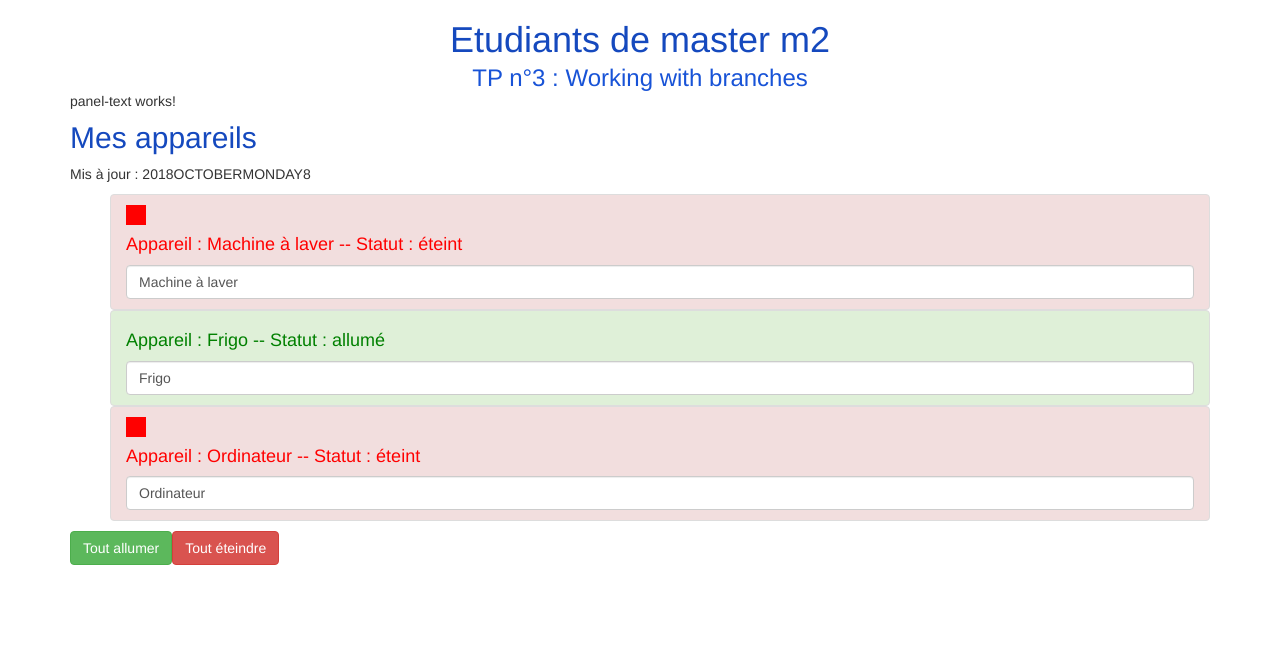
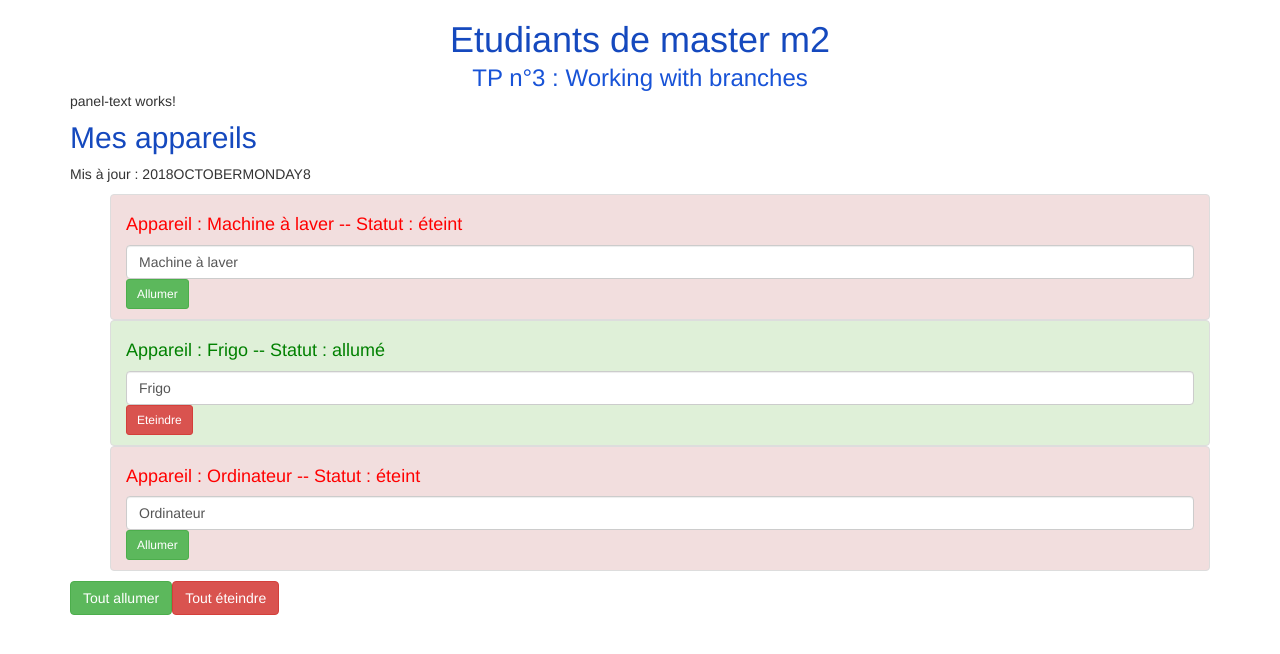
Before and after one commit to 1ringtorulethemall/2018-m2-wwb, an Angular app: page / in a window 1280 px wide. Shown: the top 654 px of the page. Built offline with nearby package versions, Linux system fonts and the light colour scheme.

Commit message:
services inside component

```diff
--- a/src/app/app.component.html
+++ b/src/app/app.component.html
@@ -16,7 +16,9 @@
       <h2>Mes appareils</h2>
       <p>Mis à jour : {{lastUpdate | async | date:'yMMMMEEEEd' | uppercase}}</p>
       <ul>
-        <app-appareil *ngFor="let a of appareils" [appareilName]="a.name" [appareilStatus]="a.status"></app-appareil>
+        <app-appareil *ngFor="let a of appareils; let i = index"
+        [appareilName]="a.name"
+        [appareilStatus]="a.status" [index]="i"></app-appareil>
       </ul>
       <button class="btn btn-success" [disabled]="!isAuth" (click)="onAllumer()">Tout allumer</button>
       <button class="btn btn-danger" [disabled]="!isAuth" (click)="onEteindre()">Tout éteindre</button>
--- a/src/app/appareil/appareil.component.html
+++ b/src/app/appareil/appareil.component.html
@@ -1,8 +1,10 @@
 <li [ngClass]="{'list-group-item':true,
                 'list-group-item-success': appareilStatus === 'allumé',
                 'list-group-item-danger': appareilStatus === 'éteint'}">
-  <div style="width:20px;height:20px;background-color:red;" *ngIf="appareilStatus === 'éteint'">
-  </div>
+  <!--<div style="width:20px;height:20px;background-color:red;" *ngIf="appareilStatus === 'éteint'">
+  </div>-->
   <h4 [ngStyle]="{color:getColor()}"> Appareil : {{appareilName}} -- Statut : {{getStatus()}}</h4>
   <input type="text" class="form-control" [(ngModel)]="appareilName">
+  <button class="btn btn-sm btn-success" *ngIf="appareilStatus === 'éteint'" (click)="onSwitch()">Allumer</button>
+  <button class="btn btn-sm btn-danger" *ngIf="appareilStatus === 'allumé'" (click)="onSwitch()">Eteindre</button>
 </li>
--- a/src/app/appareil/appareil.component.ts
+++ b/src/app/appareil/appareil.component.ts
@@ -1,4 +1,6 @@
 import { Component, OnInit, Input } from '@angular/core';
+
+import { AppareilService } from '../services/appareil.service'
 
 @Component({
   selector: 'app-appareil',
@@ -9,8 +11,9 @@ export class AppareilComponent implements OnInit {
 
   @Input() appareilName: string;
   @Input() appareilStatus: string;
+  @Input() index: number;
 
-  constructor() { }
+  constructor(private appareilService: AppareilService) { }
 
   ngOnInit() {
   }
@@ -24,4 +27,13 @@ export class AppareilComponent implements OnInit {
     else return 'red';
   }
 
+  public onSwitch() {
+    if (this.appareilStatus == "allumé") {
+      this.appareilService.switchOffOne(this.index)
+    }
+    else if (this.appareilStatus == "éteint") {
+      this.appareilService.switchOnOne(this.index)
+    }
+  }
+
 }
--- a/src/app/services/appareil.service.ts
+++ b/src/app/services/appareil.service.ts
@@ -27,5 +27,13 @@ export class AppareilService {
     }
   }
 
+  public switchOnOne(i : number){
+    this.appareils[i].status='allumé'
+  }
+
+  public switchOffOne(i : number){
+    this.appareils[i].status='éteint'
+  }
+
 
 }
```
